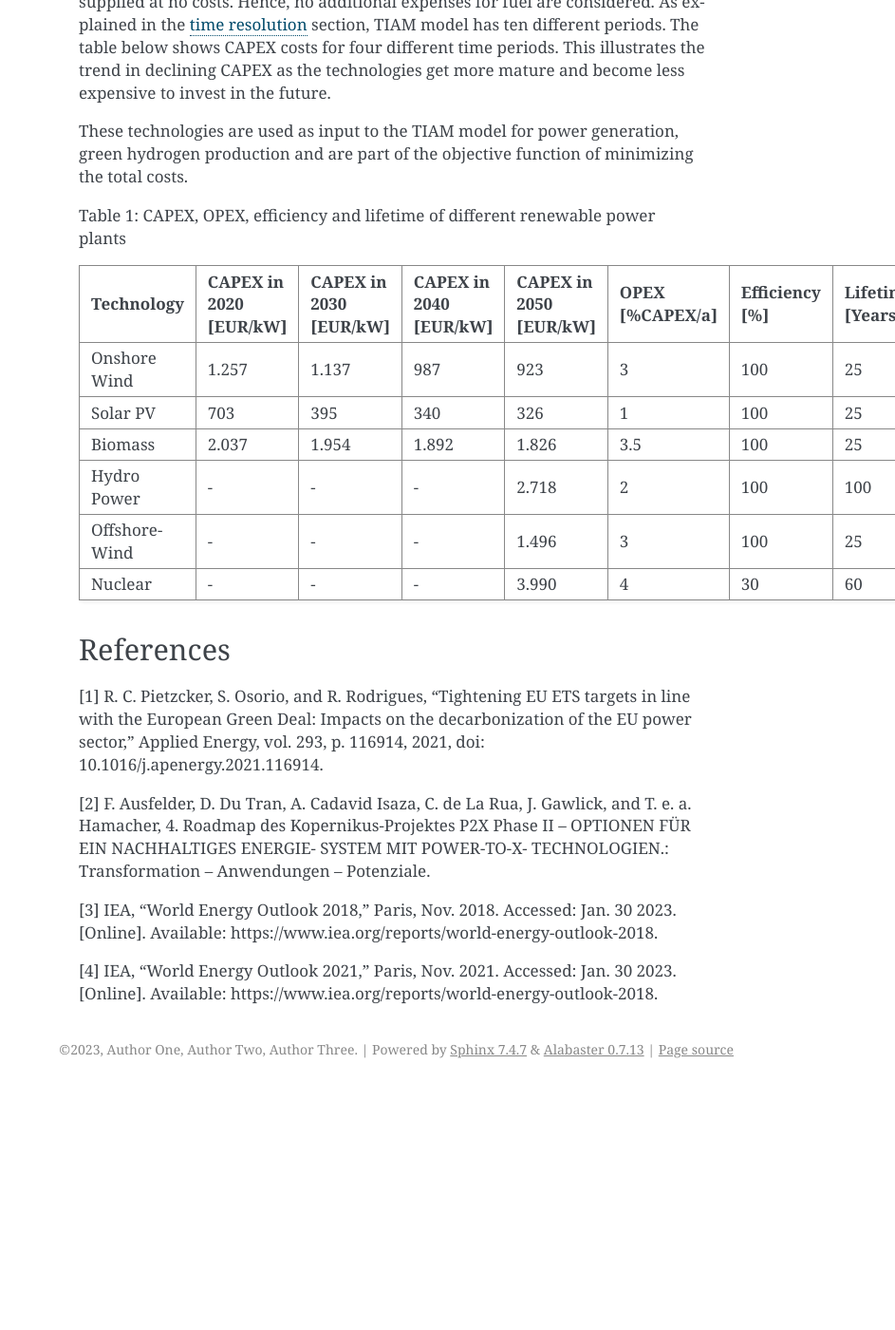
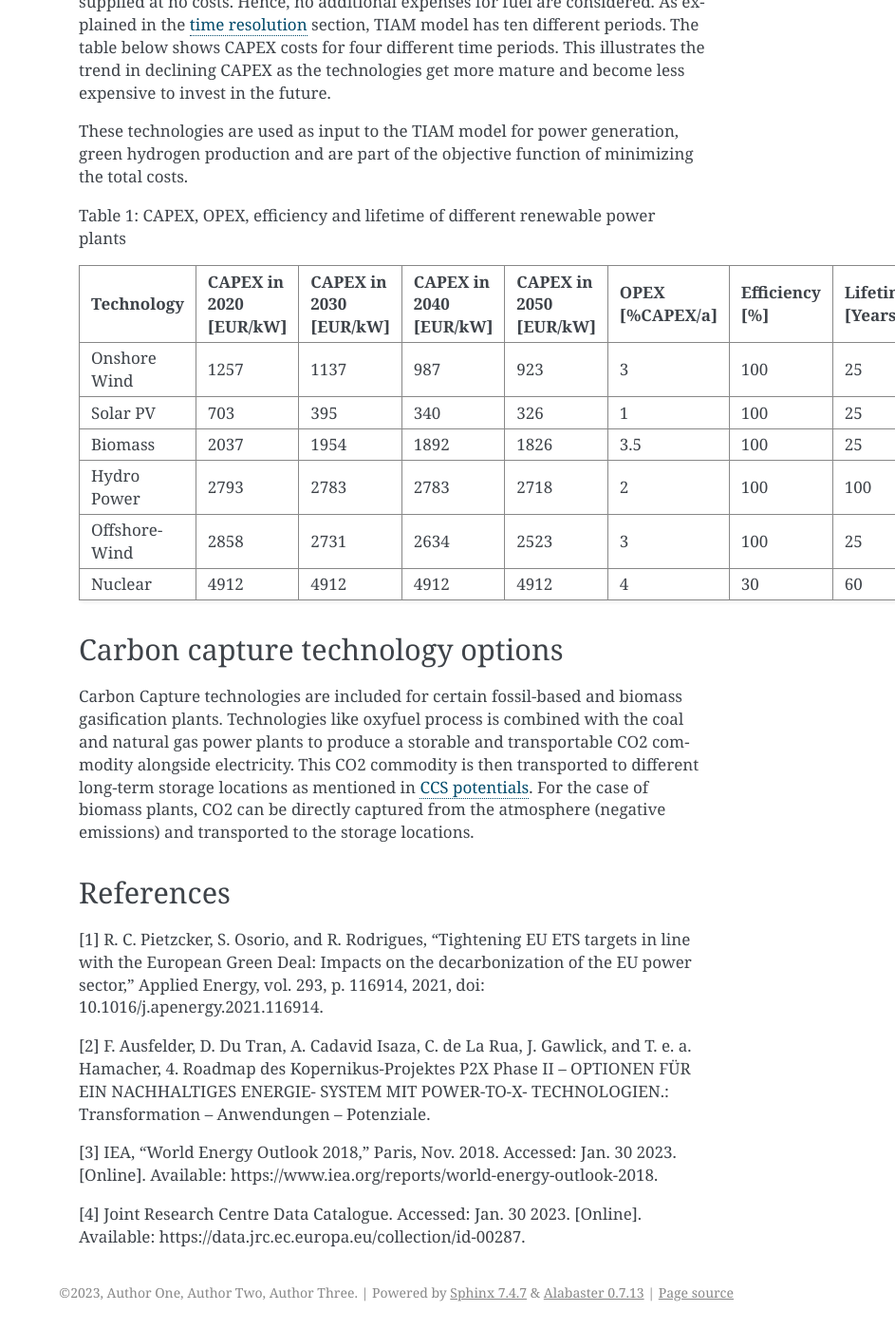
Before and after one commit to experimentarium/etsap-tiam, a Sphinx documentation site: the page built from docs/sectoral_coverage/power-sector.md, in a window 1280 px wide and 1400 px high, scrolled down 439 px. Shown: the whole window at 95% size, without its empty margins (337-1280 px from the left). Built offline with Sphinx 7.4.7, drawn with Linux system fonts in a browser that asks for light colours; before the commit the page ends 1583 px from its top, so only the background shows below that; some of the changed text lies outside the part shown.

Commit message:
CCS in power and industry sector

```diff
--- a/docs/sectoral_coverage/power-sector.md
+++ b/docs/sectoral_coverage/power-sector.md
@@ -9,12 +9,16 @@ These technologies are used as input to the TIAM model for power generation, gre
 Table 1: CAPEX, OPEX, efficiency and lifetime of different renewable power plants
 | Technology    | CAPEX in 2020 [EUR/kW] | CAPEX in 2030 [EUR/kW] | CAPEX in 2040 [EUR/kW] | CAPEX in 2050 [EUR/kW] | OPEX [%CAPEX/a] | Efficiency [%] | Lifetime [Years] | Source  |
 |---------------|-----------|-------|-------|-------|------------|------------|----------|----------|
-| Onshore Wind  | 1.257     | 1.137 | 987   | 923   | 3          | 100        | 25       | [1]      |
+| Onshore Wind  | 1257     | 1137 | 987   | 923   | 3          | 100        | 25       | [1]      |
 | Solar PV      | 703       | 395   | 340   | 326   | 1          | 100        | 25       | [1]      |
-| Biomass       | 2.037     | 1.954 | 1.892 | 1.826 | 3.5        | 100        | 25       | [2], [3] |
-| Hydro Power   | -         | -     | -     | 2.718 | 2          | 100        | 100      | [2], [4] |
-| Offshore-Wind | -         | -     | -     | 1.496 | 3          | 100        | 25       | [4]      |
-| Nuclear       | -         | -     | -     | 3.990 | 4          | 30         | 60       | [4]      |
+| Biomass       | 2037     | 1954 | 1892 | 1826 | 3.5        | 100        | 25       | [2], [3] |
+| Hydro Power   | 2793         | 2783     | 2783     | 2718 | 2          | 100        | 100      | [2], [4] |
+| Offshore-Wind | 2858         | 2731     | 2634     | 2523 | 3          | 100        | 25       | [4]      |
+| Nuclear       | 4912         | 4912     | 4912     | 4912 | 4          | 30         | 60       | [4]      |
+
+## Carbon capture technology options
+Carbon Capture technologies are included for certain fossil-based and biomass gasification plants. Technologies like oxyfuel process is combined with the coal and natural gas power plants to produce a storable and transportable CO2 commodity alongside electricity. This CO2 commodity is then transported to different long-term storage locations as mentioned in [CCS potentials]( https://etsap-tiam.readthedocs.io/en/latest/restrictions/ccs-potentials.html). For the case of biomass plants, CO2 can be directly captured from the atmosphere (negative emissions) and transported to the storage locations.
+
 
 ## References
 
@@ -24,4 +28,4 @@ Table 1: CAPEX, OPEX, efficiency and lifetime of different renewable power plant
 
 [3]	IEA, “World Energy Outlook 2018,” Paris, Nov. 2018. Accessed: Jan. 30 2023. [Online]. Available: https://www.iea.org/reports/world-energy-outlook-2018.
 
-[4]	IEA, “World Energy Outlook 2021,” Paris, Nov. 2021. Accessed: Jan. 30 2023. [Online]. Available: https://www.iea.org/reports/world-energy-outlook-2018.
+[4]	Joint Research Centre Data Catalogue. Accessed: Jan. 30 2023. [Online]. Available: https://data.jrc.ec.europa.eu/collection/id-00287.
```
Also changed, not shown: docs/sectoral_coverage/industry.md (+2 -0 lines).
